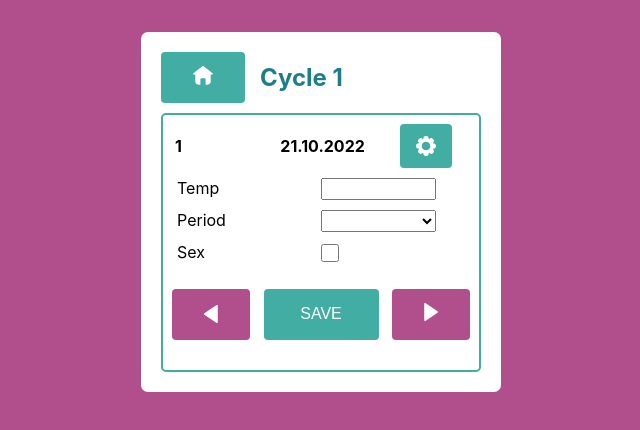
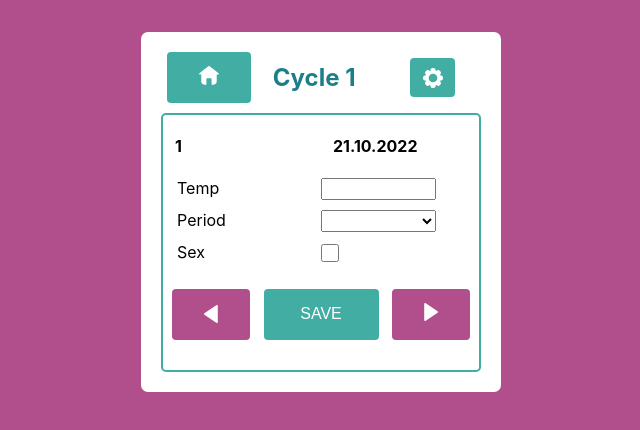
Before and after one commit to jollante/nfp-react, a React (Create React App) app: page / in a window 1280 px wide. Both pictures are taken after a click on the button "Start New Cycle". Shown: the top 430 px of the page, without its empty margins (319-959 px from the left). Built offline with nearby package versions, Linux system fonts and the light colour scheme.

Commit message:
changed position of changeFirstDayBtn

```diff
--- a/src/components/ZyklusDay.js
+++ b/src/components/ZyklusDay.js
@@ -19,15 +19,15 @@ export default function ZyklusDay(props) {
     return (
         <div className="app" id="zyklus-data-app">
             <div className="app-wrapper">
-                <div className="back-btn-zyklus-number-wrapper">
+                <div className="back-btn-zyklus-number-wrapper" style={{display: 'grid', gridTemplateColumns: '1fr 1fr 1fr', alignItems: 'center'}}>
                     <button id="home-btn" onClick={props.handleHomeBtn}><Home /></button>
                     <h1>Cycle <span id="zyklus-number">{props.cycleNumber}</span></h1>
+                    <button onClick={props.showChangeFirstDay} style={{marginTop: 0, padding: '0.6em 0.8em', lineHeight: 0}}><SettingsIcon /></button>
                 </div>
                 <div className="zyklus-input-wrapper">
-                    <div className="day-settings-wrapper" style={{display: 'grid', gridTemplateColumns: '1fr 1fr 1fr', alignItems: 'center'}}>
+                    <div className="day-settings-wrapper" style={{display: 'grid', gridTemplateColumns: '1fr 1fr', alignItems: 'center'}}>
                         <p>{props.day}</p>
                         <p>{dayjs(props.date).format('DD.MM.YYYY')}</p>
-                        <button onClick={props.showChangeFirstDay} style={{marginTop: 0, padding: '0.6em 0.8em', lineHeight: 0}}><SettingsIcon /></button>
                     </div>
                     <fieldset className="zyklus-data">
                         <label htmlFor="temp">Temp</label>
```
